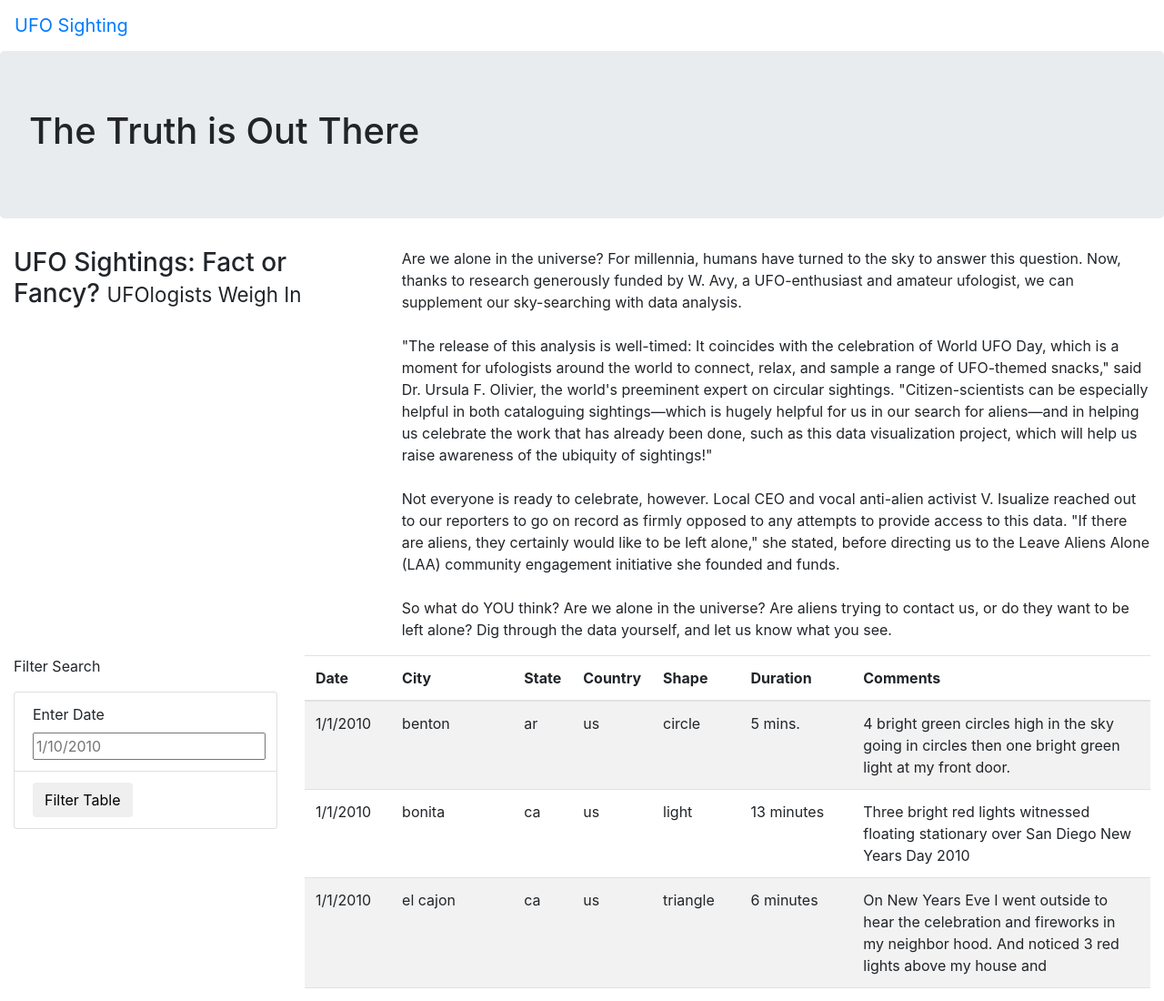
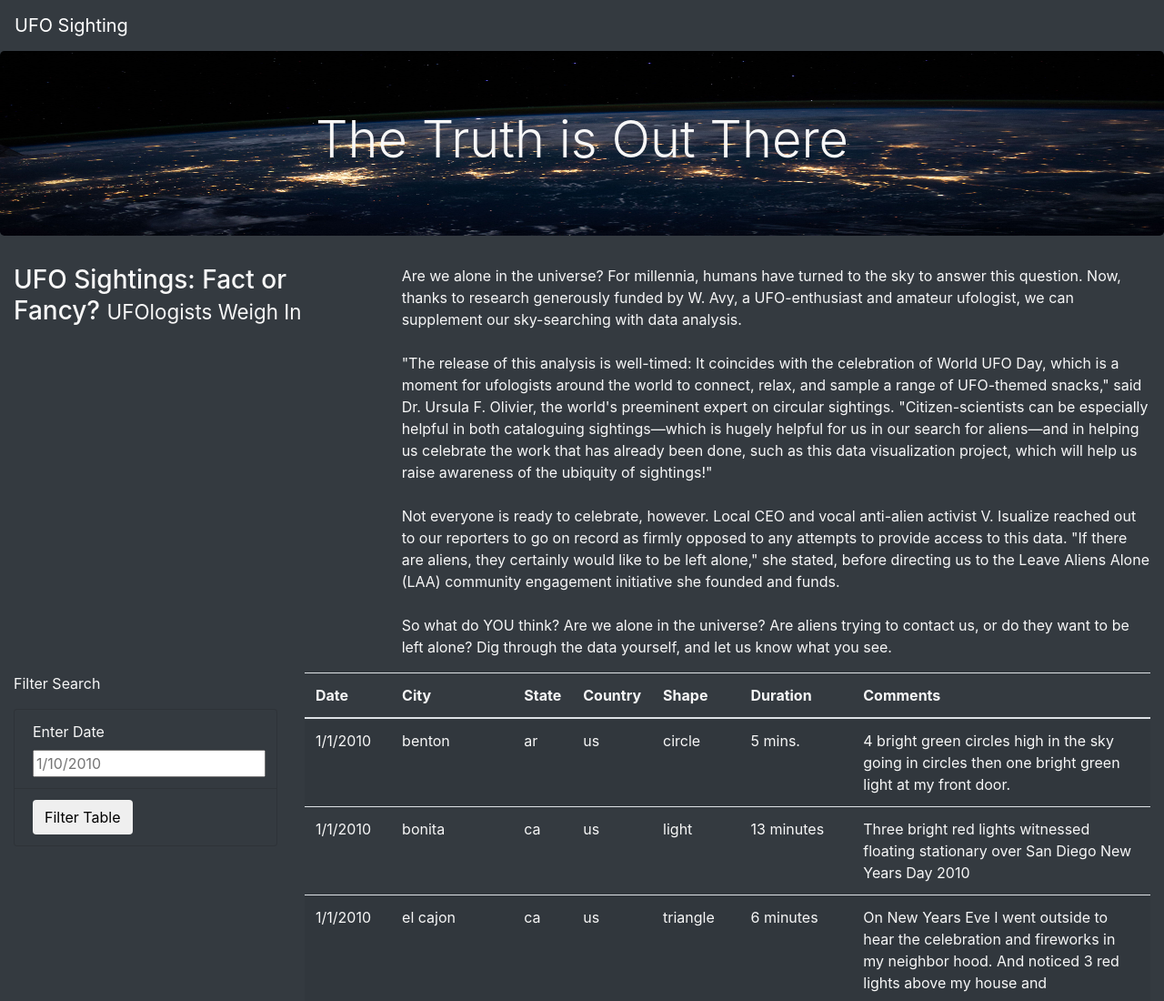
Before and after one commit to eric-spoerner/UFOs, a plain HTML site: page index.html in a window 1280 px wide. Shown: the top 1100 px of the page at 91% size. Drawn offline with nearby package versions, Linux system fonts and the light colour scheme.

Commit message:
Completed style formatting for website.

```diff
--- a/index.html
+++ b/index.html
@@ -13,13 +13,13 @@
     />
     <link rel="stylesheet" href="static/css/style.css"/>
 </head>
-<body>
+<body class ="bg-dark">
     <div class = "wrapper">
-        <nav class="navbar navbar-expand-lg"> <!--navbar = header navigator across top of screen-->
+        <nav class="navbar navbar-dark bg-dark navbar-expand-lg"> <!--navbar = header navigator across top of screen.  styling courtsey bootstrap-->
             <a class="navbar-brand" href="index.html">UFO Sighting</a> <!--navbar-brand adds specific styling-->
         </nav>
         <div class="jumbotron">
-            <h1>The Truth is Out There</h1>
+            <h1 class="display-4">The Truth is Out There</h1>
         </div>
         <div class="container-fluid">
             <div class="row">
@@ -38,15 +38,15 @@
         <div class="container-fluid">
             <div class="row">
                 <div class="col-md-3">
-                    <form>
+                    <form class="bg-dark">
                         <p>Filter Search</p>
                     </form>
-                    <ul class="list-group">
-                        <li class="list-group-item">
+                    <ul class="list-group bg-dark">
+                        <li class="list-group-item bg-dark">
                             <label for="date">Enter Date</label>
                             <input type="text" placeholder="1/10/2010" id="datetime">
                         </li>
-                        <li class="list-group-item">
+                        <li class="list-group-item bg-dark">
                             <!--button type implies no action taken in HTML -- handled by JS-->
                             <button id="filter-btn" type="button" class="btn btn-default">Filter Table</button>
                         </li>
--- a/static/css/style.css
+++ b/static/css/style.css
@@ -0,0 +1,9 @@
+body {
+    color: #f7f7f7;
+}
+/* what is the period for in .jumbotron?? */
+.jumbotron{
+    background-image: url("../images/nasa.jpg");
+    background-size: 100% 100%; /* width and height dimensions */
+    text-align: center;
+}
```
Also changed, not shown: static/images/nasa.jpg (added).
